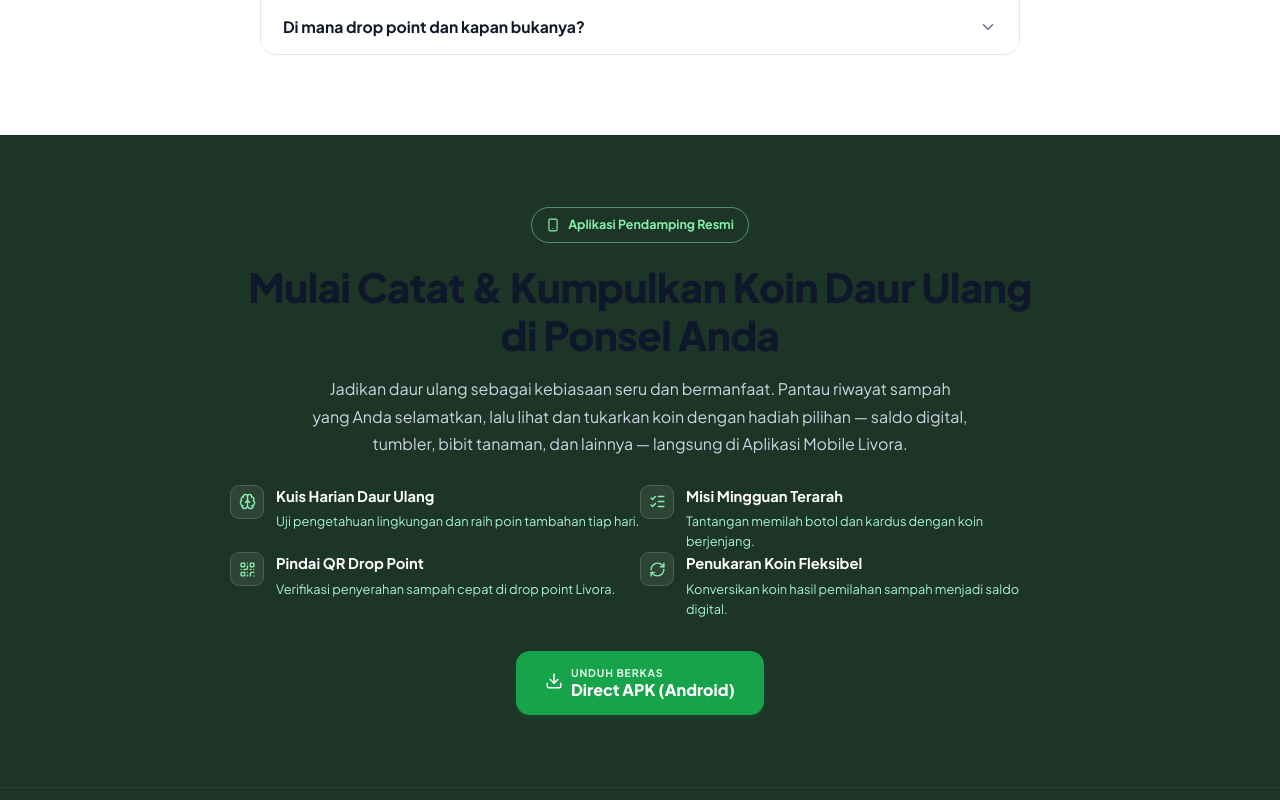
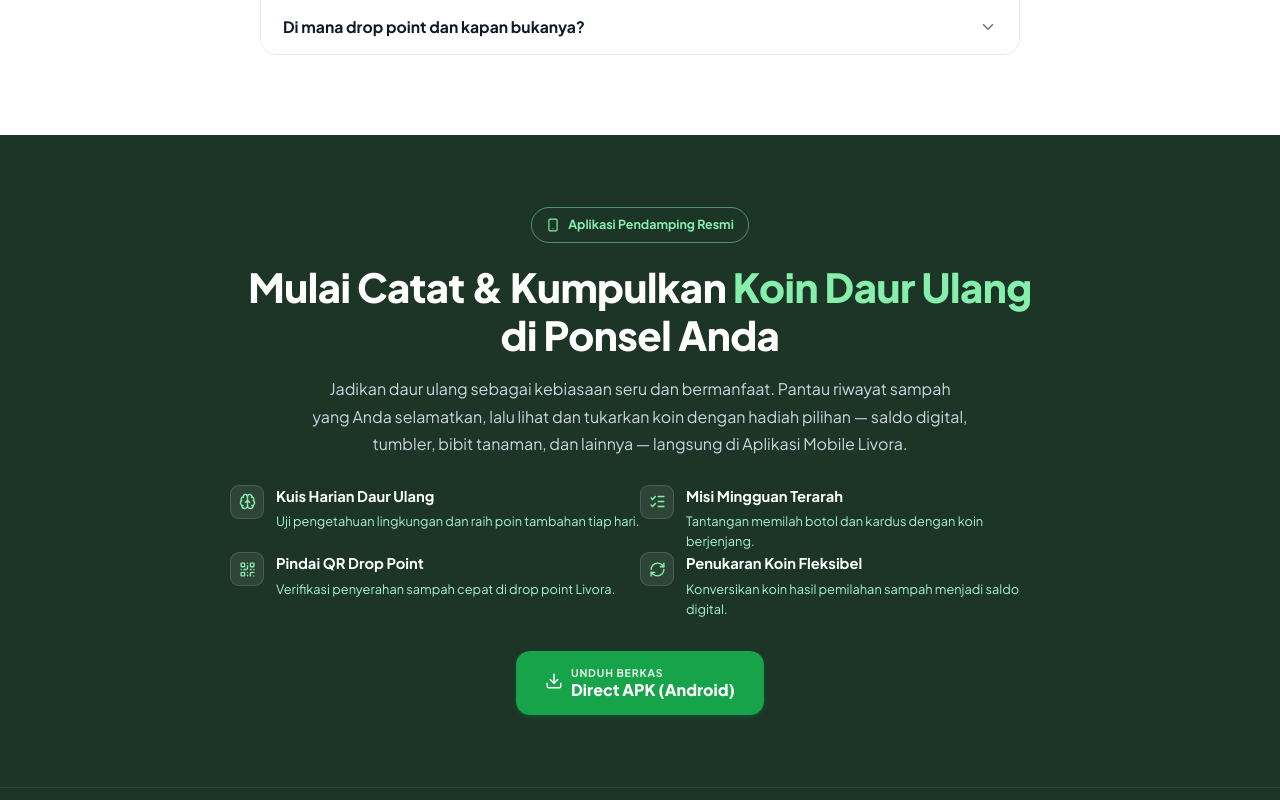
Before and after one commit to kusunoki778/sistemdaurulangsampahweb, a React (Vite) app: page / in a window 1280 px wide. Shown: the part 3920-4720 px from the top of the page. Built offline with nearby package versions, Linux system fonts and the light colour scheme; no server answers.

Commit message:
Rombak section CTA APK: judul terang beraksen mint, reveal bertahap per elemen

```diff
--- a/src/pages/Home.jsx
+++ b/src/pages/Home.jsx
@@ -1091,11 +1091,12 @@
       {/* =====================================================================
           8. CTA PENUTUP — aplikasi pendamping (desain Figma, tanpa Play Store)
          ===================================================================== */}
-      <section className="reveal" style={{ backgroundColor: '#1c3527', color: '#ffffff', padding: '72px 0' }}>
+      <section style={{ backgroundColor: '#1c3527', color: '#ffffff', padding: '72px 0' }}>
         <div className="container">
           <div style={{ maxWidth: '820px', margin: '0 auto', textAlign: 'center' }}>
             <div>
               <span
+                className="reveal"
                 style={{
                   display: 'inline-flex',
                   alignItems: 'center',
@@ -1113,17 +1114,23 @@
                 Aplikasi Pendamping Resmi
               </span>
               <h2
+                className="reveal"
                 style={{
                   fontSize: 'clamp(1.8rem, 3.2vw, 2.5rem)',
                   fontWeight: '800',
                   lineHeight: 1.2,
                   letterSpacing: '-0.5px',
                   marginBottom: '16px',
+                  color: '#ffffff',
+                  transitionDelay: '0.09s',
                 }}
               >
-                Mulai Catat & Kumpulkan Koin Daur Ulang di Ponsel Anda
+                Mulai Catat & Kumpulkan{' '}
+                <span style={{ color: '#86efac' }}>Koin Daur Ulang</span> di Ponsel
+                Anda
               </h2>
               <p
+                className="reveal"
                 style={{
                   fontSize: '1rem',
                   color: '#cbd5e1',
@@ -1132,6 +1139,7 @@
                   maxWidth: '56ch',
                   marginLeft: 'auto',
                   marginRight: 'auto',
+                  transitionDelay: '0.18s',
                 }}
               >
                 Jadikan daur ulang sebagai kebiasaan seru dan bermanfaat. Pantau
@@ -1141,8 +1149,8 @@
               </p>
 
               <div
-                className="grid grid-cols-2 md-grid-cols-1 gap-5"
-                style={{ marginBottom: '32px', textAlign: 'left' }}
+                className="reveal grid grid-cols-2 md-grid-cols-1 gap-5"
+                style={{ marginBottom: '32px', textAlign: 'left', transitionDelay: '0.27s' }}
               >
                 {ctaFeatures.map((f) => {
                   const { Icon } = f;
@@ -1187,6 +1195,7 @@
                 })}
               </div>
 
+              <div className="reveal" style={{ transitionDelay: '0.36s' }}>
               <Button
                 size="lg"
                 variant="primary"
@@ -1223,6 +1232,7 @@
                   </span>
                 </span>
               </Button>
+              </div>
             </div>
           </div>
         </div>
```
